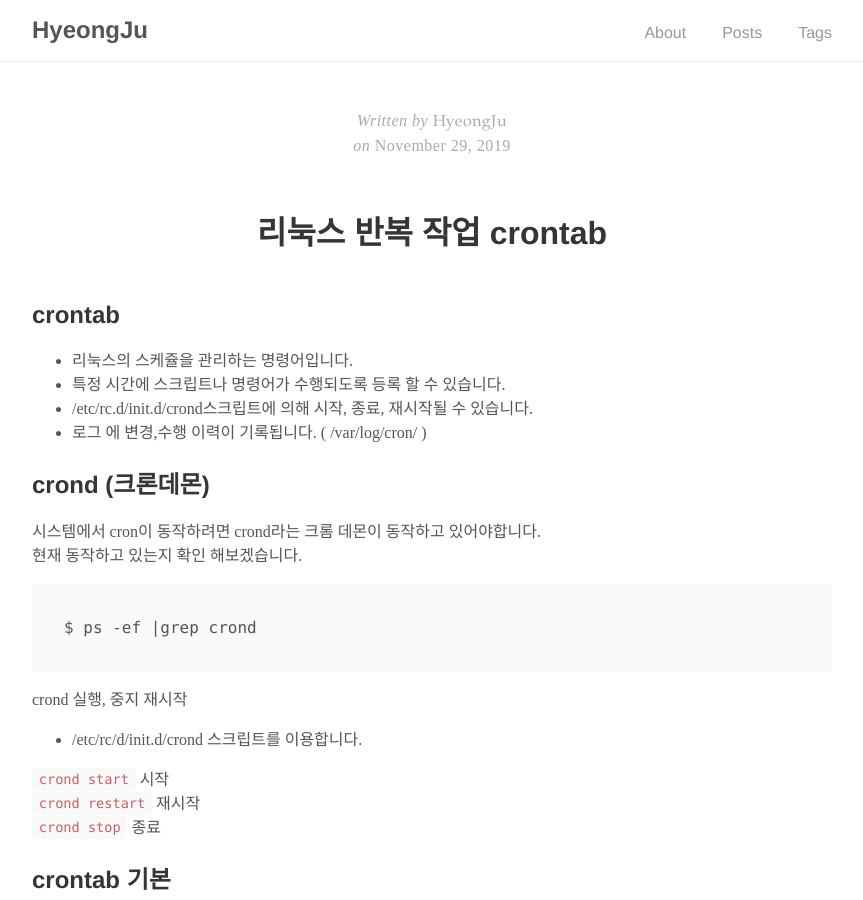
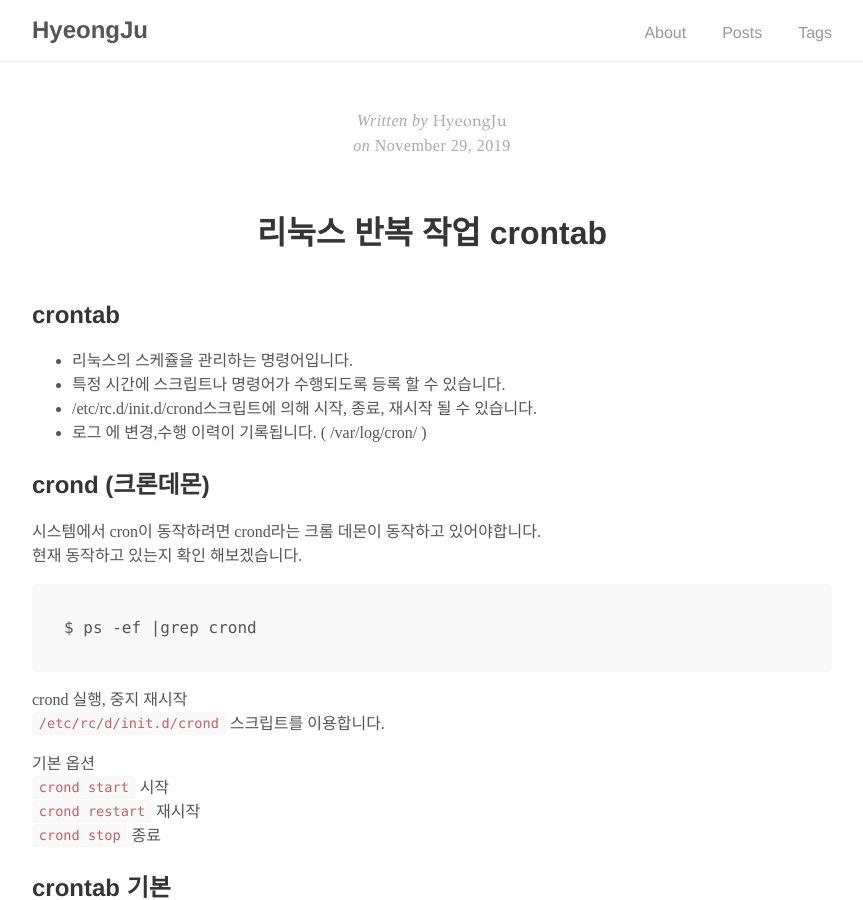
Before and after one commit to hyeongJuKim/hyeongjukim.github.io, a Jekyll site: the page built from _posts/2019-11-29-리눅스 반복 작업.md, in a window 1280 px wide and 900 px high. Shown: the whole window, without its empty margins (208-1071 px from the left). Built offline with Jekyll 4.4.1, drawn with Linux system fonts in a browser that asks for light colours; some web fonts are replaced; comment, search, counter and statistics services are not loaded.

Commit message:
comment 수정

````diff
--- a/_posts/2019-11-29-리눅스 반복 작업.md
+++ b/_posts/2019-11-29-리눅스 반복 작업.md
@@ -10,7 +10,7 @@ description: 리눅스의 반복 작업을 하기 위한 스케쥴러 설명입
 ## crontab
 - 리눅스의 스케쥴을 관리하는 명령어입니다.
 - 특정 시간에 스크립트나 명령어가 수행되도록 등록 할 수 있습니다.
-- /etc/rc.d/init.d/crond스크립트에 의해 시작, 종료, 재시작될 수 있습니다.
+- /etc/rc.d/init.d/crond스크립트에 의해 시작, 종료, 재시작 될 수 있습니다.
 - 로그 에 변경,수행 이력이 기록됩니다. ( /var/log/cron/ )
 
 ## crond (크론데몬)
@@ -21,8 +21,9 @@ $ ps -ef |grep crond
 ```
 
 crond 실행, 중지 재시작
-- /etc/rc/d/init.d/crond 스크립트를 이용합니다.
+`/etc/rc/d/init.d/crond` 스크립트를 이용합니다.
 
+기본 옵션
 `crond start` 시작
 `crond restart` 재시작
 `crond stop` 종료
````
